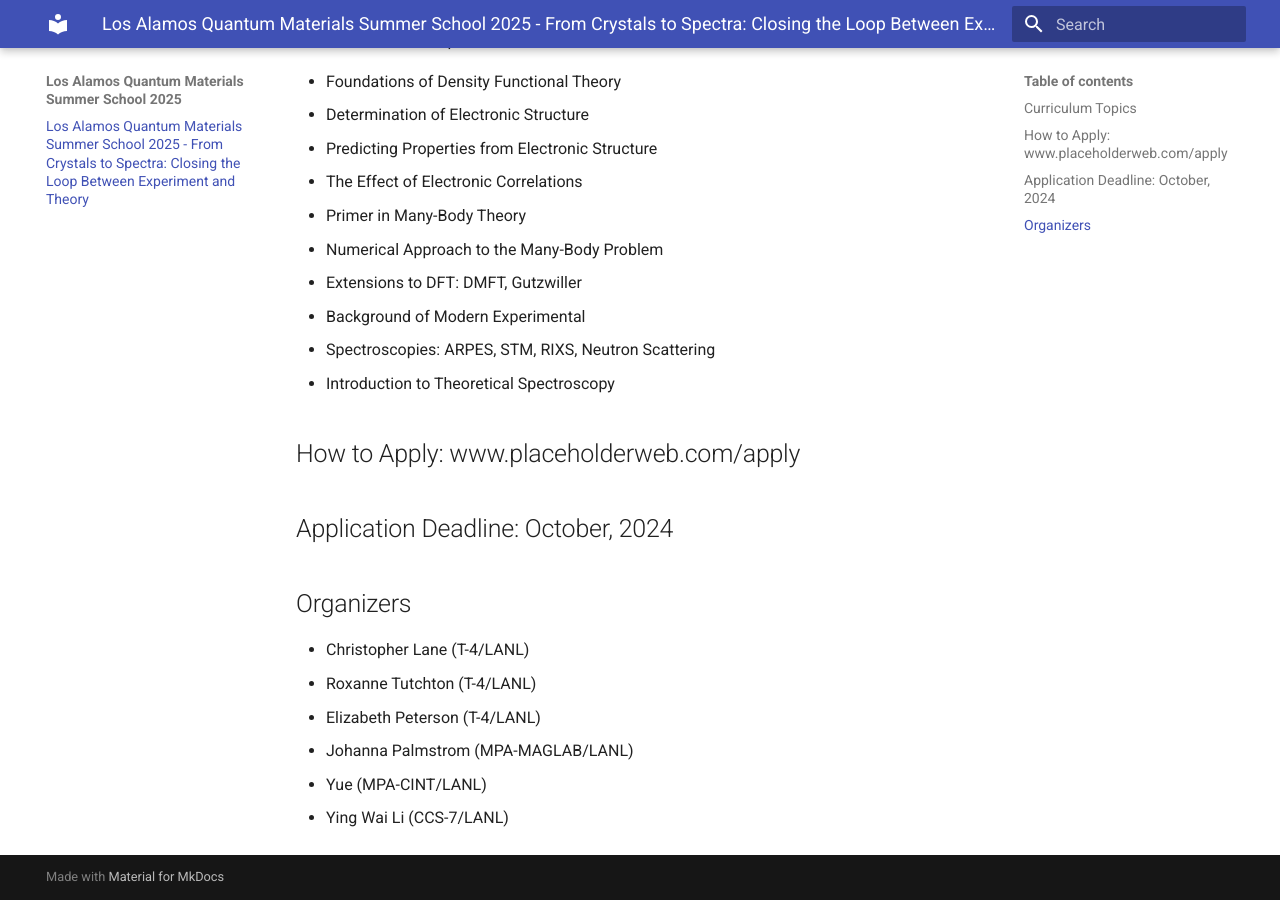
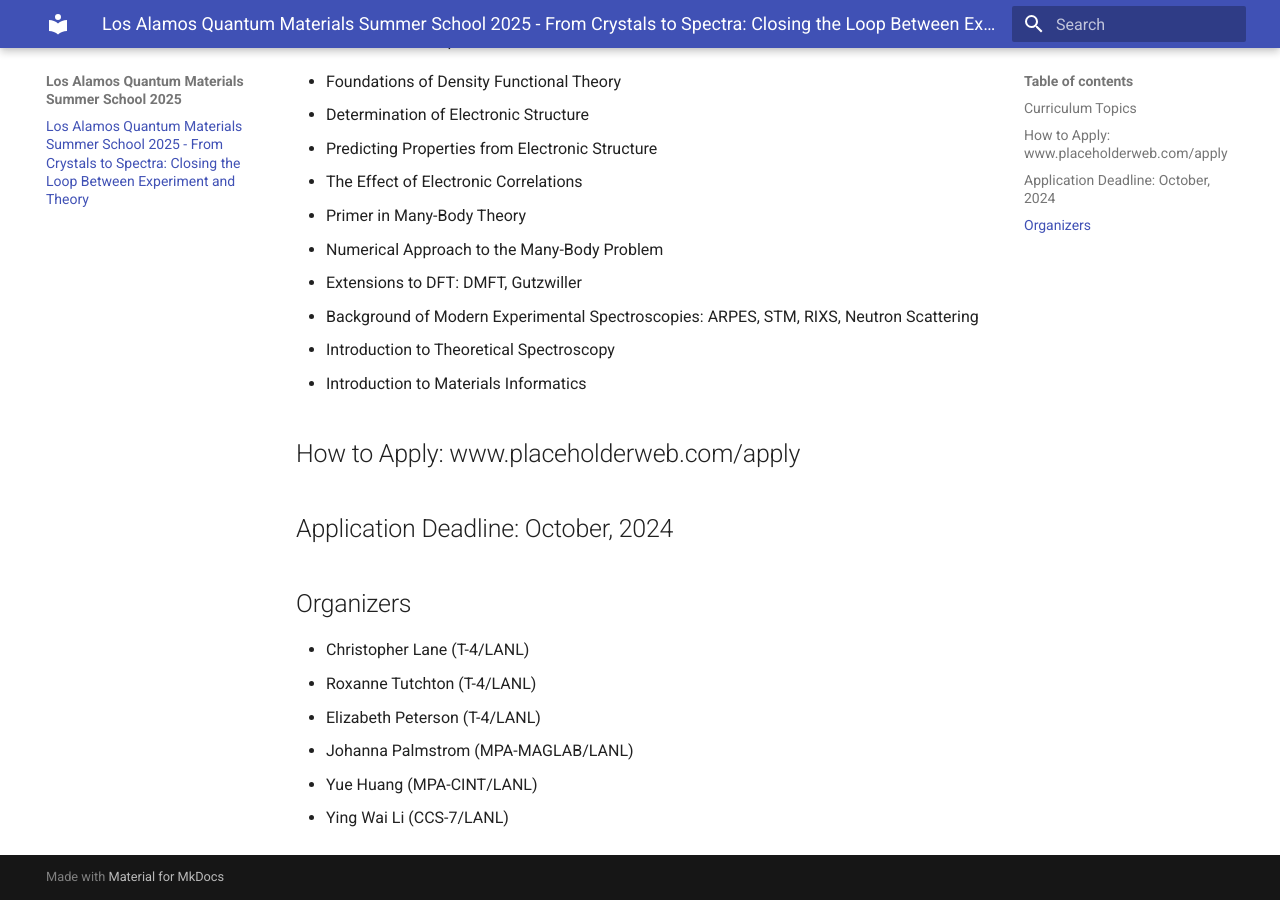
Before and after one commit to LAQMSS-trial/mkdocs, an MkDocs documentation site: the page built from docs/index.md, in a window 1280 px wide and 900 px high, scrolled down 506 px. Built offline with MkDocs 1.6.1 and Material for MkDocs 9.7.7, drawn with Linux system fonts in a browser that asks for light colours.

Commit message:
Correct contents in index.md

```diff
--- a/docs/index.md
+++ b/docs/index.md
@@ -14,9 +14,9 @@ The 2025 Los Alamos Quantum Materials Summer School will expose students to mode
 * Primer in Many-Body Theory
 * Numerical Approach to the Many-Body Problem
 * Extensions to DFT: DMFT, Gutzwiller
-* Background of Modern Experimental
-* Spectroscopies: ARPES, STM, RIXS, Neutron Scattering
+* Background of Modern Experimental Spectroscopies: ARPES, STM, RIXS, Neutron Scattering
 * Introduction to Theoretical Spectroscopy
+* Introduction to Materials Informatics
 
 ## How to Apply: www.placeholderweb.com/apply
 
@@ -27,5 +27,5 @@ The 2025 Los Alamos Quantum Materials Summer School will expose students to mode
 * Roxanne Tutchton (T-4/LANL)
 * Elizabeth Peterson (T-4/LANL)
 * Johanna Palmstrom (MPA-MAGLAB/LANL)
-* Yue (MPA-CINT/LANL)
+* Yue Huang (MPA-CINT/LANL)
 * Ying Wai Li (CCS-7/LANL)
```
